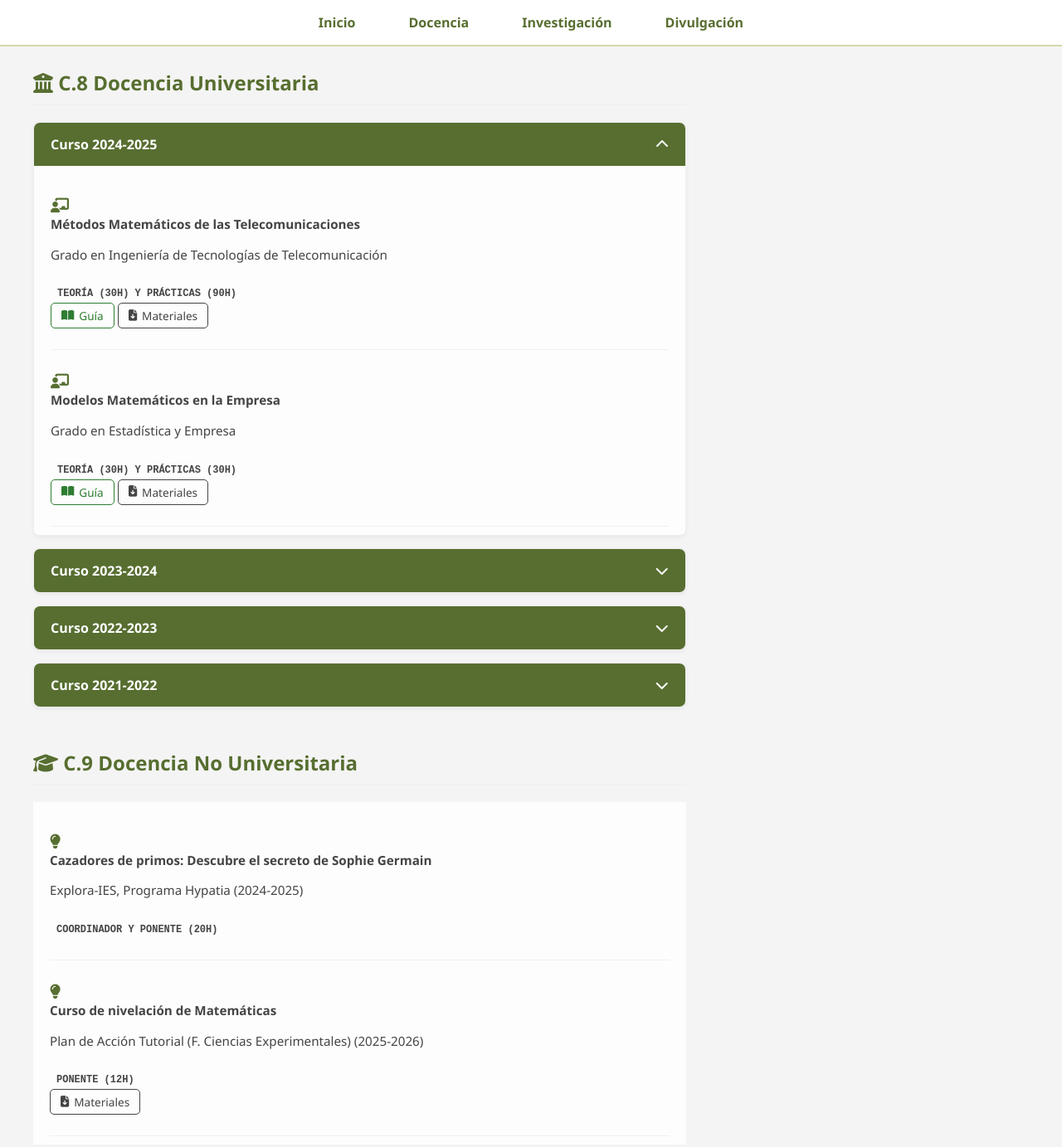
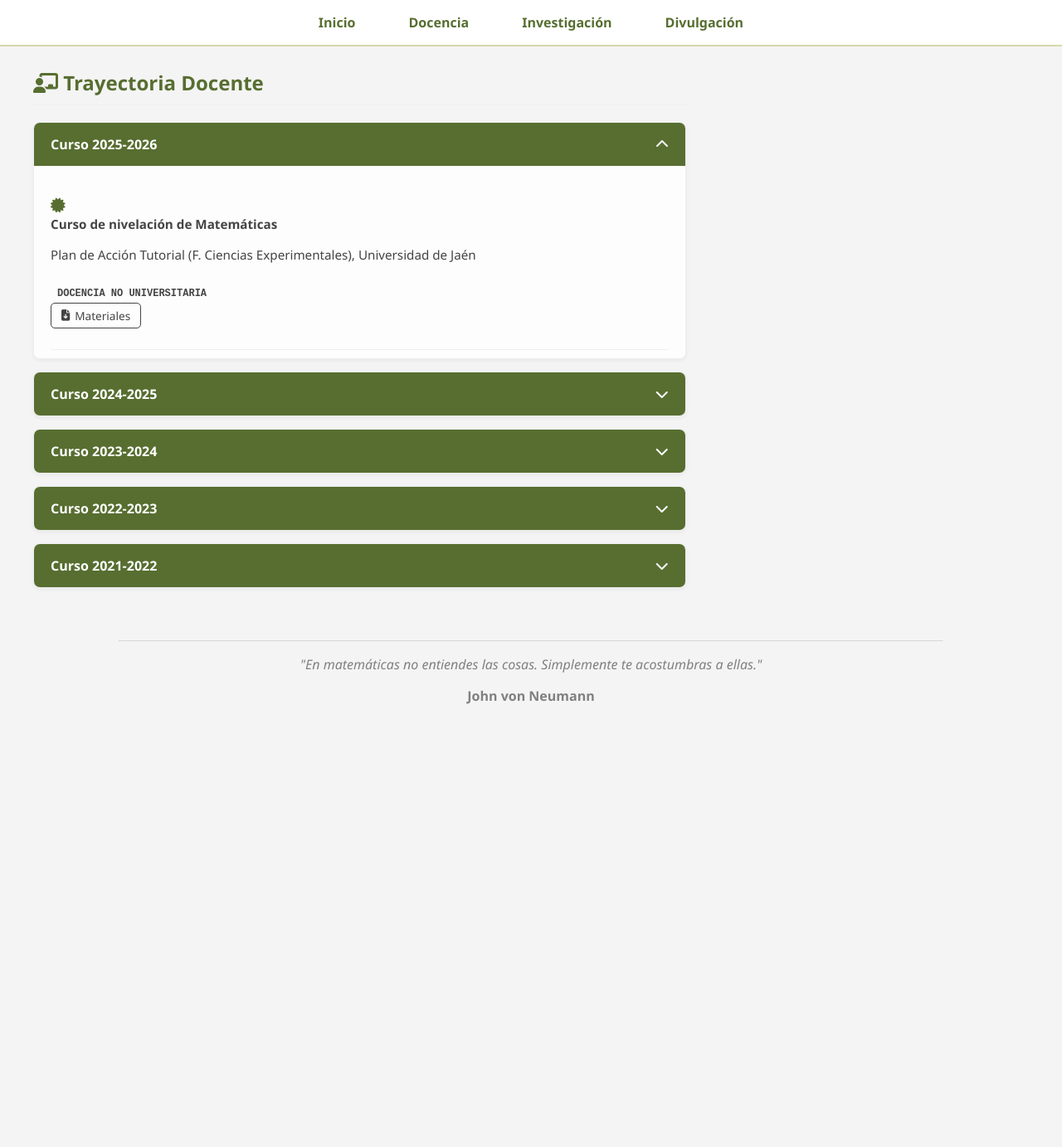
Before and after one commit to dgzamora/dgzamora.github.io, a Jekyll site: the page built from docencia.html, in a window 1280 px wide and 1400 px high, scrolled down 239 px. Shown: the top 1383 px of the window at 83% size. Built offline with Jekyll 4.4.1, drawn with Linux system fonts in a browser that asks for light colours; a style sheet for code colours, icons or effects is not loaded; after the commit the page ends 1109 px from its top, so only the background shows below that; some of the changed text lies outside the part shown; grey boxes are pictures that could not be loaded.

Commit message:
docencia_v2

```diff
--- a/_data/docencia.yml
+++ b/_data/docencia.yml
@@ -1,116 +1,111 @@
-# ==========================================
-# C.8 DOCENCIA UNIVERSITARIA
-# ==========================================
-universitaria:
+trayectoria:
+  - anio: "2025-2026"
+    meritos:
+      - titulo: "Curso de nivelación de Matemáticas"
+        subtitulo: "Plan de Acción Tutorial (F. Ciencias Experimentales), Universidad de Jaén"
+        tipo: "no_oficial"
+        etiqueta: "Docencia No Universitaria"
+        guia: ""
+        materiales: "https://hdl.handle.net/10953.1/26766"
+
   - anio: "2024-2025"
-    items:
-      - asignatura: "Métodos Matemáticos de las Telecomunicaciones"
-        grado: "Grado en Ingeniería de Tecnologías de Telecomunicación"
-        detalles: "Teoría (30h) y Prácticas (90h)"
+    meritos:
+      - titulo: "Métodos Matemáticos de las Telecomunicaciones"
+        subtitulo: "Grado en Ingeniería de Tecnologías de Telecomunicación"
+        tipo: "oficial"
+        etiqueta: "Docencia Universitaria"
         guia: "https://uvirtual.ujaen.es/srv/es/pdf/informacionacademica/catalogoguiasdocentes/p/1778343350709.pdf"
         materiales: "https://hdl.handle.net/10953.1/25988"
-      - asignatura: "Modelos Matemáticos en la Empresa"
-        grado: "Grado en Estadística y Empresa"
-        detalles: "Teoría (30h) y Prácticas (30h)"
+      - titulo: "Modelos Matemáticos en la Empresa"
+        subtitulo: "Grado en Estadística y Empresa"
+        tipo: "oficial"
+        etiqueta: "Docencia Universitaria"
         guia: "https://uvirtual.ujaen.es/srv/es/pdf/informacionacademica/catalogoguiasdocentes/p/1778343498140.pdf"
         materiales: "https://hdl.handle.net/10953.1/28936"
+      - titulo: "Cazadores de primos: Descubre el secreto de Sophie Germain"
+        subtitulo: "Explora-IES, Programa Hypatia, Universidad de Jaén"
+        tipo: "no_oficial"
+        etiqueta: "Docencia No Universitaria"
+        guia: ""
+        materiales: ""
+      - titulo: "Irene Pérez Martínez"
+        subtitulo: "Unidad Didáctica 3º ESO. Sucesiones (Máster Univ. Profesorado)"
+        tipo: "tfg"
+        etiqueta: "TFM / TFG"
+        guia: ""
+        materiales: ""
+      - titulo: "Álvaro Martínez Morales"
+        subtitulo: "Selección Inteligente de Personajes en League of Legends (Grado en Informática)"
+        tipo: "tfg"
+        etiqueta: "TFM / TFG"
+        guia: ""
+        materiales: ""
 
   - anio: "2023-2024"
-    items:
-      - asignatura: "Matemáticas I"
-        grado: "Grado en Administración y Dirección de Empresas"
-        detalles: "Teoría (30h) y Prácticas (90h)"
+    meritos:
+      - titulo: "Shifan He"
+        subtitulo: "Advances In Large-Scale Group Decision Making For Sustainability"
+        tipo: "tesis"
+        etiqueta: "Tesis Doctoral"
+        guia: ""
+        materiales: ""
+      - titulo: "Matemáticas I"
+        subtitulo: "Grado en Administración y Dirección de Empresas"
+        tipo: "oficial"
+        etiqueta: "Docencia Universitaria"
         guia: "https://uvirtual.ujaen.es/srv/es/pdf/informacionacademica/catalogoguiasdocentes/p/1778343542100.pdf"
         materiales: "https://hdl.handle.net/10953.1/25613"
-      - asignatura: "Prácticas Externas"
-        grado: "Grado en Administración y Dirección de Empresas"
-        detalles: "Tutorización de 6 estudiantes"
+      - titulo: "Matemáticas I (Teoría Bilingüe)"
+        subtitulo: "Doble Grado en Derecho y ADE"
+        tipo: "oficial"
+        etiqueta: "Docencia Universitaria"
+        guia: "https://hdl.handle.net/10953.1/25613"
+        materiales: "https://uvirtual.ujaen.es/srv/es/pdf/informacionacademica/catalogoguiasdocentes/p/1778343542100.pdf"
+      - titulo: "Matemáticas I (Prácticas)"
+        subtitulo: "Doble Grado en Derecho y ADE"
+        tipo: "oficial"
+        etiqueta: "Docencia Universitaria"
+        guia: "https://hdl.handle.net/10953.1/25613"
+        materiales: "https://uvirtual.ujaen.es/srv/es/pdf/informacionacademica/catalogoguiasdocentes/p/1778343542100.pdf"
+      - titulo: "Modelos Matemáticos en la Empresa"
+        subtitulo: "Grado en Estadística y Empresa"
+        tipo: "oficial"
+        etiqueta: "Docencia Universitaria"
+        guia: "https://uvirtual.ujaen.es/srv/es/pdf/informacionacademica/catalogoguiasdocentes/p/1778343542100.pdf"
+        materiales: "https://hdl.handle.net/10953.1/28936"
+      - titulo: "Prácticas Externas (6 alumnos)"
+        subtitulo: "Grado en Administración y Dirección de Empresas"
+        tipo: "oficial"
+        etiqueta: "Tutorización"
         guia: ""
         materiales: ""
-      - asignatura: "Matemáticas I"
-        grado: "Doble Grado en Derecho y ADE"
-        detalles: "Teoría Bilingüismo (30h)"
-        guia: "https://hdl.handle.net/10953.1/25613"
-        materiales: "https://uvirtual.ujaen.es/srv/es/pdf/informacionacademica/catalogoguiasdocentes/p/1778343542100.pdf"
-      - asignatura: "Matemáticas I"
-        grado: "Doble Grado en Derecho y ADE"
-        detalles: "Prácticas (30h)"
-        guia: "https://hdl.handle.net/10953.1/25613"
-        materiales: "https://uvirtual.ujaen.es/srv/es/pdf/informacionacademica/catalogoguiasdocentes/p/1778343542100.pdf"
-      - asignatura: "Modelos Matemáticos en la Empresa"
-        grado: "Grado en Estadística y Empresa"
-        detalles: "Teoría (30h) y Prácticas (30h)"
-        guia: "https://uvirtual.ujaen.es/srv/es/pdf/informacionacademica/catalogoguiasdocentes/p/1778343542100.pdf"
-        materiales: "https://hdl.handle.net/10953.1/28936"
 
   - anio: "2022-2023"
-    items:
-      - asignatura: "Herramientas informáticas en finanzas empresariales"
-        grado: "Grado en Finanzas y Contabilidad"
-        detalles: "Prácticas (30h)"
+    meritos:
+      - titulo: "Herramientas informáticas en finanzas empresariales"
+        subtitulo: "Grado en Finanzas y Contabilidad"
+        tipo: "oficial"
+        etiqueta: "Docencia Universitaria"
         guia: ""
         materiales: ""
-      - asignatura: "Gestión y control de proyectos informáticos"
-        grado: "Grado en Informática"
-        detalles: "Prácticas (30h)"
+      - titulo: "Gestión y control de proyectos informáticos"
+        subtitulo: "Grado en Informática"
+        tipo: "oficial"
+        etiqueta: "Docencia Universitaria"
         guia: ""
         materiales: ""
 
   - anio: "2021-2022"
-    items:
-      - asignatura: "Herramientas informáticas en finanzas empresariales"
-        grado: "Grado en Finanzas y Contabilidad"
-        detalles: "Prácticas (30h)"
+    meritos:
+      - titulo: "Herramientas informáticas en finanzas empresariales"
+        subtitulo: "Grado en Finanzas y Contabilidad"
+        tipo: "oficial"
+        etiqueta: "Docencia Universitaria"
         guia: ""
         materiales: ""
-      - asignatura: "Gestión y control de proyectos informáticos"
-        grado: "Grado en Informática"
-        detalles: "Prácticas (20h)"
+      - titulo: "Gestión y control de proyectos informáticos"
+        subtitulo: "Grado en Informática"
+        tipo: "oficial"
+        etiqueta: "Docencia Universitaria"
         guia: ""
         materiales: ""
-
-# ==========================================
-# C.9 DOCENCIA NO UNIVERSITARIA
-# ==========================================
-no_universitaria:
-  - titulo: "Cazadores de primos: Descubre el secreto de Sophie Germain"
-    anio: "2024-2025"
-    programa: "Explora-IES, Programa Hypatia"
-    rol: "Coordinador y ponente (20h)"
-    guia: ""
-    materiales: ""
-  - titulo: "Curso de nivelación de Matemáticas"
-    anio: "2025-2026"
-    programa: "Plan de Acción Tutorial (F. Ciencias Experimentales)"
-    rol: "Ponente (12h)"
-    guia: ""
-    materiales: "https://hdl.handle.net/10953.1/26766"
-
-# ==========================================
-# C.10 & C.17 SUPERVISIÓN (Tesis, TFG, TFM)
-# ==========================================
-supervision:
-  - alumno: "Shifan He"
-    tipo: "Tesis Doctoral"
-    titulo: "Advances In Large-Scale Group Decision Making For Sustainability"
-    entidad: "Universidad de Jaén"
-    fecha: "22/05/2024"
-    nota: "Excelente, Cum Laude"
-    guia: ""
-    materiales: ""
-  - alumno: "Álvaro Martínez Morales"
-    tipo: "TFG"
-    titulo: "Selección Inteligente de Personajes en League of Legends"
-    entidad: "Grado en Informática, Universidad de Jaén"
-    fecha: "17/09/2024"
-    nota: "9"
-    guia: ""
-    materiales: ""
-  - alumno: "Irene Pérez Martínez"
-    tipo: "TFM"
-    titulo: "Unidad Didáctica 3º ESO. Sucesiones"
-    entidad: "Máster Univ. Profesorado, Universidad de Jaén"
-    fecha: "04/07/2025"
-    nota: "7.8"
-    guia: ""
-    materiales: ""
--- a/docencia.html
+++ b/docencia.html
@@ -4,27 +4,34 @@
 ---
 
 <main class="container-docencia">
-
     <section class="section-title">
-        <h2><i class="fas fa-university"></i> C.8 Docencia Universitaria</h2>
+        <h2><i class="fas fa-chalkboard-teacher"></i> Trayectoria Docente</h2>
     </section>
 
-    {% for bloque in site.data.docencia.universitaria %}
+    {% for bloque in site.data.docencia.trayectoria %}
     <details class="academic-year-dropdown" {% if forloop.first %}open{% endif %}>
         <summary class="year-header">
             Curso {{ bloque.anio }}
             <i class="fas fa-chevron-down arrow"></i>
         </summary>
+
         <div class="subjects-container">
-            {% for item in bloque.items %}
+            {% for item in bloque.meritos %}
             <div class="pub-card">
                 <div class="pub-info-row">
                     <div class="pub-content-text">
-                        <span class="pub-type-icon"><i class="fas fa-chalkboard-teacher"></i></span>
+                        <span class="pub-type-icon">
+                            {% if item.tipo == "oficial" %}<i class="fas fa-university"></i>
+                            {% elsif item.tipo == "no_oficial" %}<i class="fas fa-certificate"></i>
+                            {% elsif item.tipo == "tesis" %}<i class="fas fa-award"></i>
+                            {% elsif item.tipo == "tfg" %}<i class="fas fa-user-graduate"></i>
+                            {% else %}<i class="fas fa-chalkboard"></i>{% endif %}
+                        </span>
+
                         <div class="pub-reference">
-                            <strong>{{ item.asignatura }}</strong>
-                            <p class="pub-description">{{ item.grado }}</p>
-                            <span class="badge-simple">{{ item.detalles }}</span>
+                            <strong>{{ item.titulo }}</strong>
+                            <p class="pub-description">{{ item.subtitulo }}</p>
+                            <span class="badge-simple">{{ item.etiqueta }}</span>
                         </div>
                     </div>
 
@@ -34,9 +41,8 @@
                                 <i class="fas fa-book-open"></i> Guía
                             </a>
                         {% endif %}
-
                         {% if item.materiales and item.materiales != "" %}
-                            <a href="{{ item.materiales }}" target="_blank" class="btn-pub bib" title="Materiales y Apuntes">
+                            <a href="{{ item.materiales }}" target="_blank" class="btn-pub bib" title="Materiales">
                                 <i class="fas fa-file-download"></i> Materiales
                             </a>
                         {% endif %}
@@ -47,79 +53,4 @@
         </div>
     </details>
     {% endfor %}
-
-    <section class="section-title" style="margin-top: 50px;">
-        <h2><i class="fas fa-graduation-cap"></i> C.9 Docencia No Universitaria</h2>
-    </section>
-
-    <div class="subjects-container">
-        {% for item in site.data.docencia.no_universitaria %}
-        <div class="pub-card">
-            <div class="pub-info-row">
-                <div class="pub-content-text">
-                    <span class="pub-type-icon"><i class="fas fa-lightbulb"></i></span>
-                    <div class="pub-reference">
-                        <strong>{{ item.titulo }}</strong>
-                        <p class="pub-description">{{ item.programa }} ({{ item.anio }})</p>
-                        <span class="badge-simple">{{ item.rol }}</span>
-                    </div>
-                </div>
-
-                <div class="pub-actions-btns">
-                    {% if item.guia and item.guia != "" %}
-                        <a href="{{ item.guia }}" target="_blank" class="btn-pub oa">
-                            <i class="fas fa-link"></i> Info
-                        </a>
-                    {% endif %}
-                    {% if item.materiales and item.materiales != "" %}
-                        <a href="{{ item.materiales }}" target="_blank" class="btn-pub bib">
-                            <i class="fas fa-file-download"></i> Materiales
-                        </a>
-                    {% endif %}
-                </div>
-            </div>
-        </div>
-        {% endfor %}
-    </div>
-
-    <section class="section-title" style="margin-top: 50px;">
-        <h2><i class="fas fa-user-graduate"></i> C.10 & C.17 Supervisión</h2>
-    </section>
-
-    <div class="subjects-container">
-        {% for item in site.data.docencia.supervision %}
-        <div class="pub-card">
-            <div class="pub-info-row">
-                <div class="pub-content-text">
-                    <span class="pub-type-icon">
-                        {% if item.tipo == "Tesis Doctoral" %}<i class="fas fa-award"></i>
-                        {% else %}<i class="fas fa-user-edit"></i>{% endif %}
-                    </span>
-                    <div class="pub-reference">
-                        <strong>{{ item.alumno }}</strong>
-                        <p class="pub-description">"{{ item.titulo }}"</p>
-                        <p class="pub-description" style="font-size: 0.85rem; color: #888;">{{ item.entidad }} | {{ item.fecha }}</p>
-
-                        <div style="display: flex; gap: 10px; margin-top: 5px;">
-                            <span class="badge-simple">{{ item.tipo }}</span>
-                            {% if item.nota and item.nota != "" %}
-                            <span class="badge-simple" style="border-color: var(--accent-gold); color: #999;">Calificación: {{ item.nota }}</span>
-                            {% endif %}
-                        </div>
-                    </div>
-                </div>
-
-                <div class="pub-actions-btns">
-                    {% if item.guia and item.guia != "" %}
-                        <a href="{{ item.guia }}" target="_blank" class="btn-pub oa">Ver Trabajo</a>
-                    {% endif %}
-                    {% if item.materiales and item.materiales != "" %}
-                        <a href="{{ item.materiales }}" target="_blank" class="btn-pub bib">Repositorio</a>
-                    {% endif %}
-                </div>
-            </div>
-        </div>
-        {% endfor %}
-    </div>
-
 </main>
```
